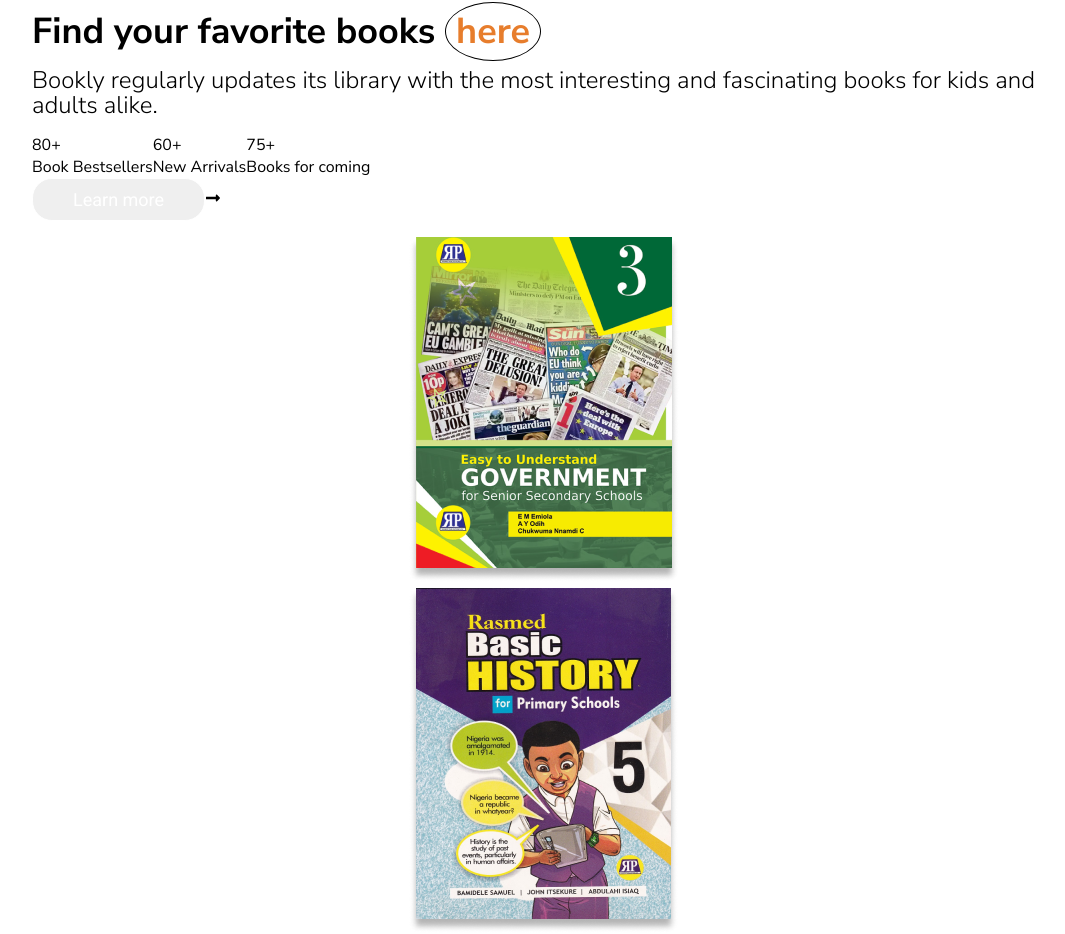
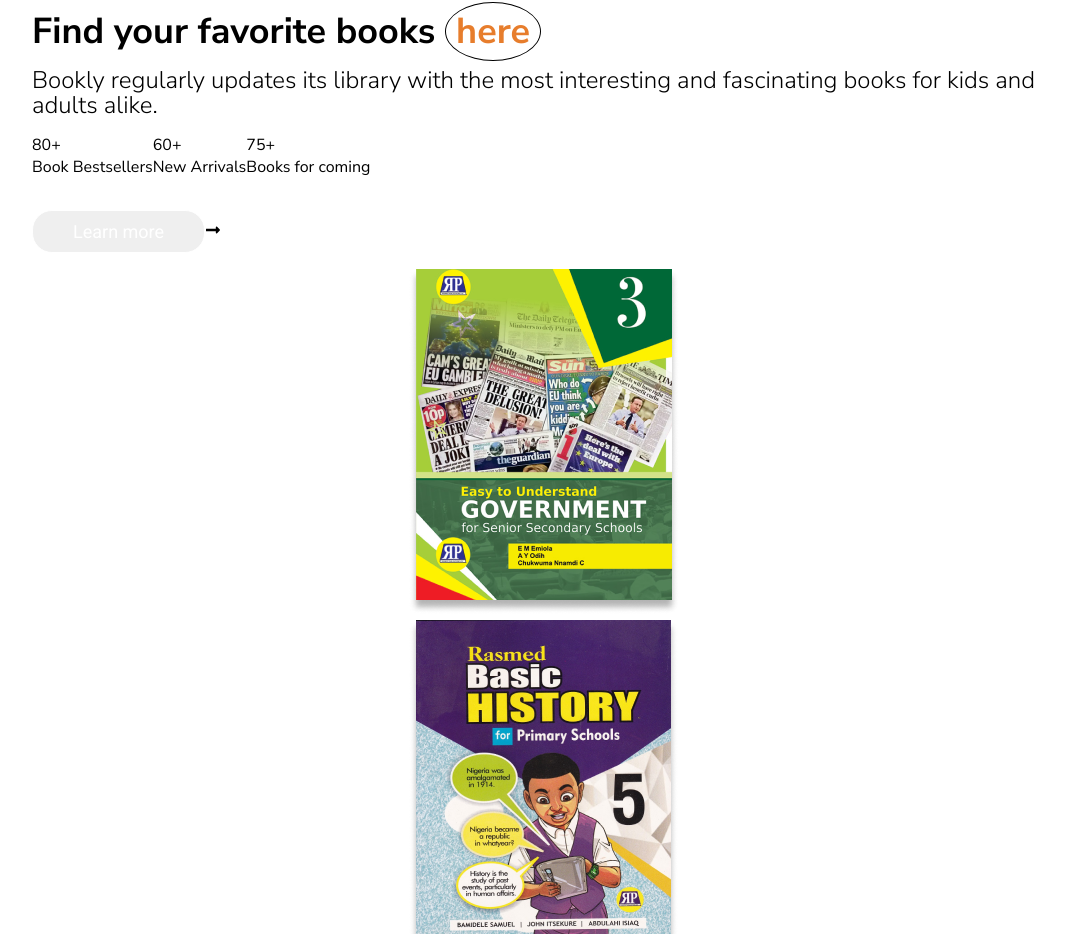
Before and after one commit to gift56/Bookly2.0, a React (Create React App) app: page /page/account in a window 1280 px wide. Shown: the part 1369-2303 px from the top of the page, without its empty margins (96-1161 px from the left). Built offline with nearby package versions, Linux system fonts and the light colour scheme; no server answers; a web font is replaced by a local one.

Commit message:
working on some stuff

```diff
--- a/src/sass/AccountStyles/account.module.scss
+++ b/src/sass/AccountStyles/account.module.scss
@@ -210,6 +210,10 @@
           }
         }
       }
+      .downPart {
+        display: flex;
+        flex-direction: column;
+        gap: 2rem;
         .ratings {
           display: flex;
           justify-content: space-between;
@@ -223,3 +227,4 @@
       }
     }
   }
+}
```
Lines whose indentation alone changed are shown as unchanged.
